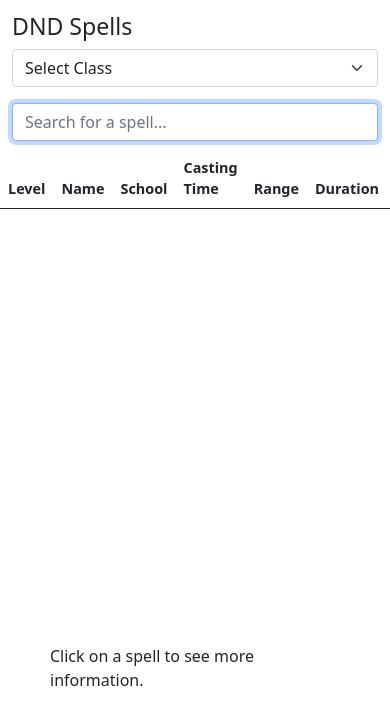
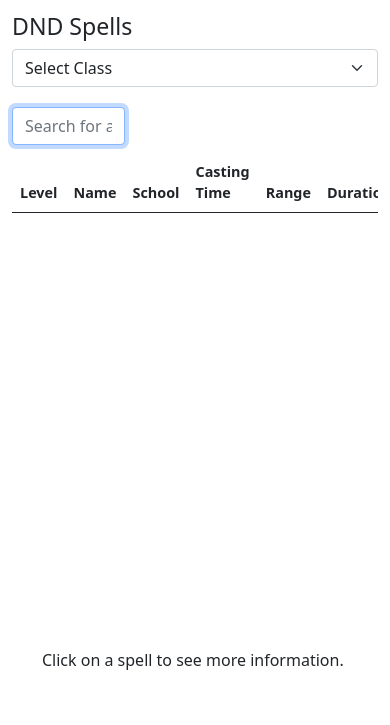
Before and after one commit to Tyler-Hecht/DND-Spell-App, a Flask app: page / in a window 390 px wide; the page is wider, and only the part inside the window is pictured. Shown: the top 725 px of that part. Run offline with Flask 3, Linux system fonts and the light colour scheme; lists and menus that the app fills with data are empty.

Commit message:
quick save

```diff
--- a/app.py
+++ b/app.py
@@ -13,8 +13,8 @@
 app = Flask(__name__)
 
 @app.route('/')
-def index(class_name = "DND"):
-	return render_template("spell_table.html", title=f'{class_name} Spells', spells = [], show = 0)
+def index(class_name = "DND", spells=[] , show = 0):
+	return render_template("spell_table.html", title=f'{class_name} Spells', spells = spells, show = show)
 
 @app.route('/class/<class_name>', methods=['GET'])
 def class_spells(class_name):
@@ -23,7 +23,7 @@
 		show = 1
 	else:
 		show = 2
-	return render_template("spell_table.html", title=f'{class_name} Spells', spells = spells, show = show)
+	return index(class_name, spells, show)
 
 @app.route('/spell/<spell_name>', methods=['GET'])
 def spell(spell_name):
--- a/spell.py
+++ b/spell.py
@@ -1,3 +1,5 @@
+import json
+
 class Spell:
     def __init__(self, level, name, school, casting_time, range, duration, components):
         self.level = level
@@ -8,6 +10,10 @@
         self.duration = duration
         self.components = components
 
+    def toJSON(self):
+        return json.dumps(self, default=lambda o: o.__dict__,
+            sort_keys=True, indent=4)
+
 def spellize(df):
     spells = []
     for row in df.itertuples():
--- a/static/search.js
+++ b/static/search.js
@@ -4,7 +4,11 @@
     filter = input.value.toUpperCase();
     table = document.getElementById("data");
     tr = table.getElementsByTagName("tr");
+    // only search the visible rows
     for (i = 0; i < tr.length; i++) {
+        if (tr[i].style.display == "none") {
+            continue;
+        }
         td = tr[i].getElementsByTagName("td")[1];
         if (td) {
             txtValue = td.textContent || td.innerText;
--- a/templates/index.html
+++ b/templates/index.html
@@ -20,8 +20,8 @@
 
       /* add padding to sidebar-text */
       #sidebar-text {
-        padding-left: 50px;
-        padding-right: 50px;
+        padding-left: 30px;
+        padding-right: 30px;
         padding-top: 15px;
         padding-bottom: 15px;
       }
@@ -51,11 +51,15 @@
 
       <!-- search bar -->
       <div class="row">
-        <div class="col-md-7">
+        <div class="col-md-3" style="width: 35%">
+          <span class="br" style="--h: 0.25em;"></span>
           <input type="text" name="query" value="{{ query }}" class="form-control" onkeyup="search()" placeholder="Search for a spell..." autofocus="autofocus">
         </div>
-        <div class="col-md-5">
+        <div class="col-md-3" style="width: 22.5%">
           {% block levels %}{% endblock %}
+        </div>
+        <div class="col-md-3" style="width: 42.5%">
+          {% block casting_time %}{% endblock %}
         </div>
       </div>
       <span class="br" style="--h: 0.5em;"></span>
--- a/templates/spell_table.html
+++ b/templates/spell_table.html
@@ -89,30 +89,11 @@
     <label for="level0">Cantrip</label>
   </div>
   {% endif %}
-  </div>
+</div>
 {% endif %}
-</div>
-
-<script>
-  // functionality for checkboxes
-  function levelSearch() {
-    // get all checked boxes
-    var checked = [];
-    $('input[type=checkbox]').each(function () {
-      if (this.checked) {
-        checked.push(this.value);
-      }
-    });
-    // only show rows with matching level
-    $("#data tbody tr").each(function () {
-      var level = $(this).find("td:nth-child(1)").html();
-      if (checked.includes(level)) {
-        $(this).show();
-      } else {
-        $(this).hide();
-      }
-    });
-  }
-</script>
 
 {% endblock %}
+
+{% block casting_time %}
+
+{% endblock %}
```
Also changed, not shown: scrape_data.py (+9 -1 lines).
